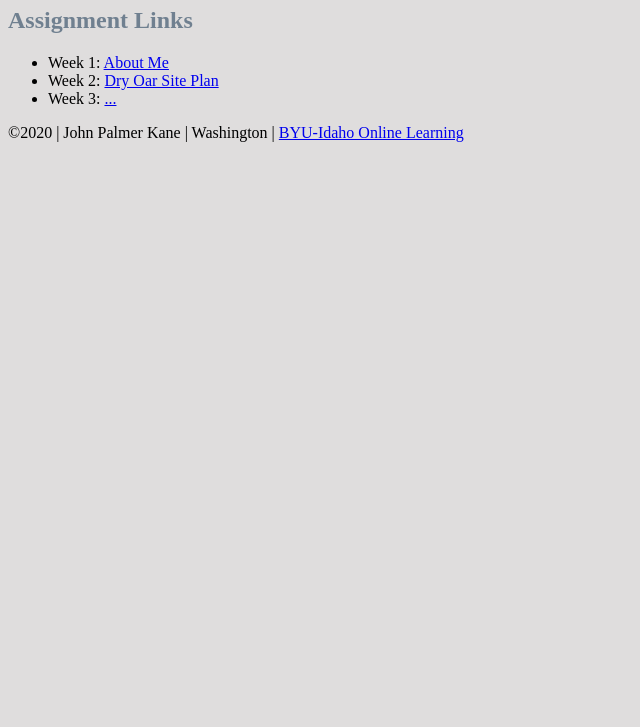
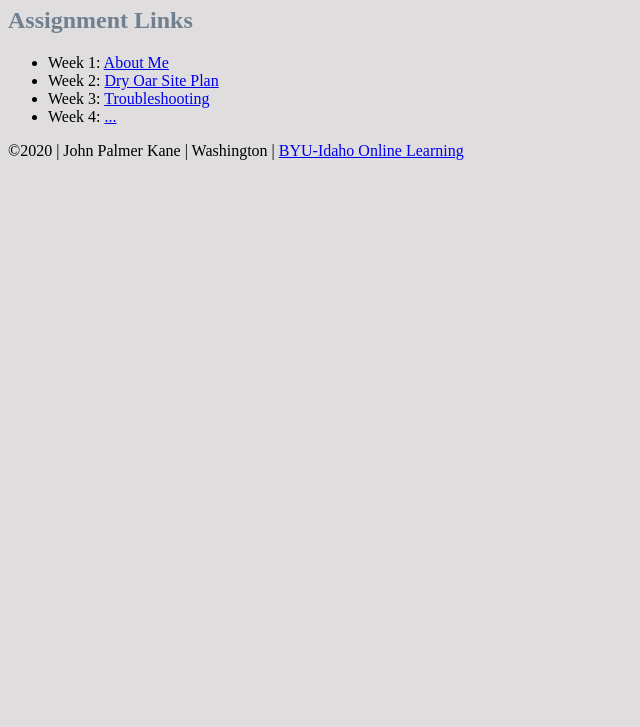
Before and after one commit to noahsorchalav/noahsorchalav.github.io, a plain HTML site: page index.html in a window 1280 px wide. Shown: the part 73-800 px from the top of the page, without its empty margins (0-640 px from the left). Drawn offline with Linux system fonts and the light colour scheme.

Commit message:
Add week 3

```diff
--- a/index.html
+++ b/index.html
@@ -28,7 +28,8 @@
         <ul>
             <li>Week 1: <a href="aboutme.html">About Me</a></li>
             <li>Week 2: <a href="site-plan.html">Dry Oar Site Plan</a></li>
-            <li>Week 3: <a href="#">...</a></li> <!-- list item template for future links -->
+            <li>Week 3: <a href="troubleshooting.html">Troubleshooting</a></li>
+            <li>Week 4: <a href="#">...</a></li> <!-- list item template for future links -->
         </ul>
     </main>
     <footer>
```
